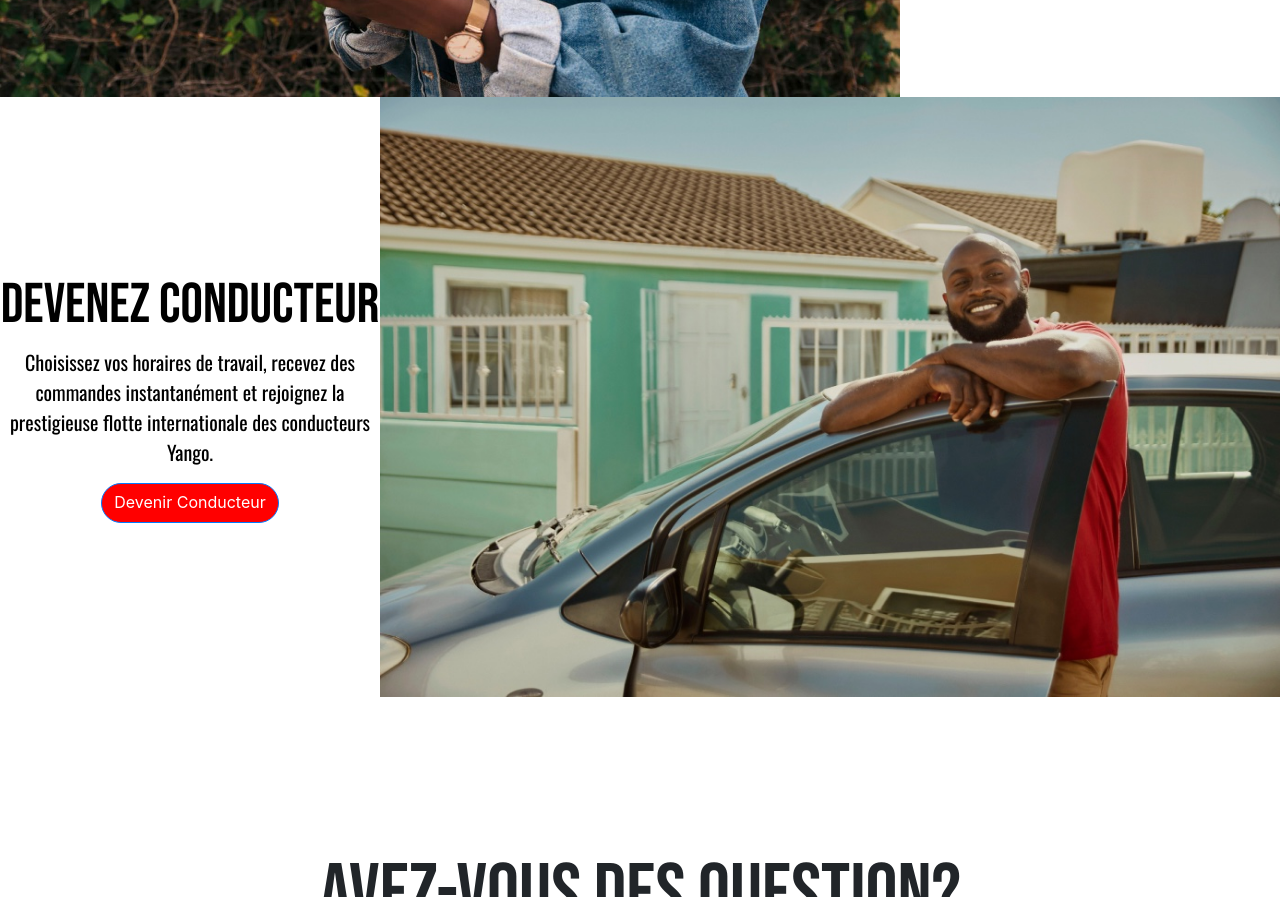
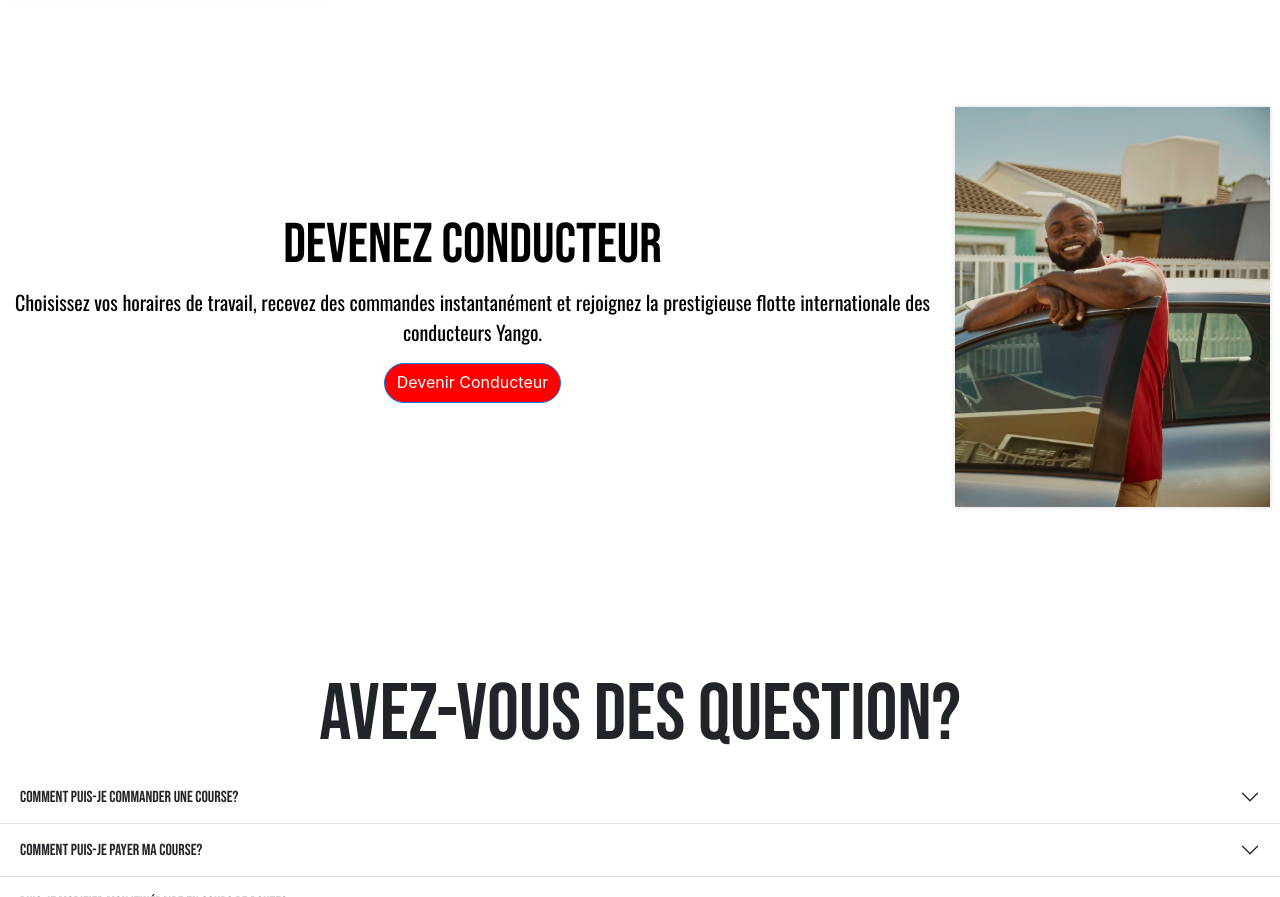
Before and after one commit to neymounette/Yango_Projet, a plain HTML site: page index.html in a window 1280 px wide. Shown: the part 3391-4288 px from the top of the page. Drawn offline with nearby package versions, Linux system fonts and the light colour scheme.

Commit message:
site revisité

```diff
--- a/index.html
+++ b/index.html
@@ -175,7 +175,8 @@
 
   <div class="image">
     <div class="mini-image" style="display: flex; flex-direction: row;align-items: center; justify-content: center;">
-      <img src="image/Yango Lite.jpeg" alt="" height="600px">
+      <img src="" alt="" height="600px">
+      <figure class="snip1325" style="height: 400px;"><a href="#"><img src="image/Yango Lite.jpeg" alt="ls-sample6"/></a></figure>
       <div class="paragraphe" style="text-align:center;">
         <h2 class="display-4" style="font-family: Bebas Neue;color: black;">Essayez Yango Lite</h2>
         <p class="text" style="font-family: Oswald;color: black;font-size: 20px; ">Commandez un taxi avec n'importe quel
@@ -197,7 +198,13 @@
         <a href="#" style="background-color: #ff0000; border-radius: 70px;  height: 40px;"
           class="btn btn-primary btn-red bg-red" role="button">Devenir Conducteur</a>
       </div>
-      <img src="image/Conducteur Yango.jpeg" alt="" height="600px">
+<figure class="snip1325" style="height: 400px;"><a href="#"><img src="image/Conducteur Yango.jpeg" alt="ls-sample6"/></a></figure>
+<script> $(".hover").mouseleave(
+  function () {
+    $(this).removeClass("hover");
+  }
+);
+</script>
     </div>
   </div>
  <h1 class="title" style="margin-top: 150px;display: flex;justify-content: center;font-family: Bebas Neue;font-size: 80px;">Avez-vous des question?</h1>
--- a/style.css
+++ b/style.css
@@ -48,3 +48,39 @@
     border: none;
     color: white;
 }
+
+.snip1325 {
+    position: relative;
+    overflow: hidden;
+    margin: 10px;
+    min-width: 255px;
+    max-width: 315px;
+    height: 220px;
+    width: 100%;
+    box-shadow: 0 0 5px rgba(0, 0, 0, 0.15);
+  }
+  .snip1325 img {
+    height: 100%;
+    position: absolute;
+    right: 0;
+    -webkit-transition: all 2s ease-out;
+    transition: all 2s ease-out;
+  }
+  .snip1325:hover img,
+  .snip1325.hover img {
+    -webkit-transform: translateX(130px);
+    transform: translateX(130px);
+  }
+  /* Demo purposes only */
+  body {
+    background-color: #212121;
+  }
+
+  @media (max-width: 768px) {
+    .navbar {
+      padding: .5rem 1rem;
+    }
+    .navbar-brand img {
+      width: 120px;
+    }
+  }
```
